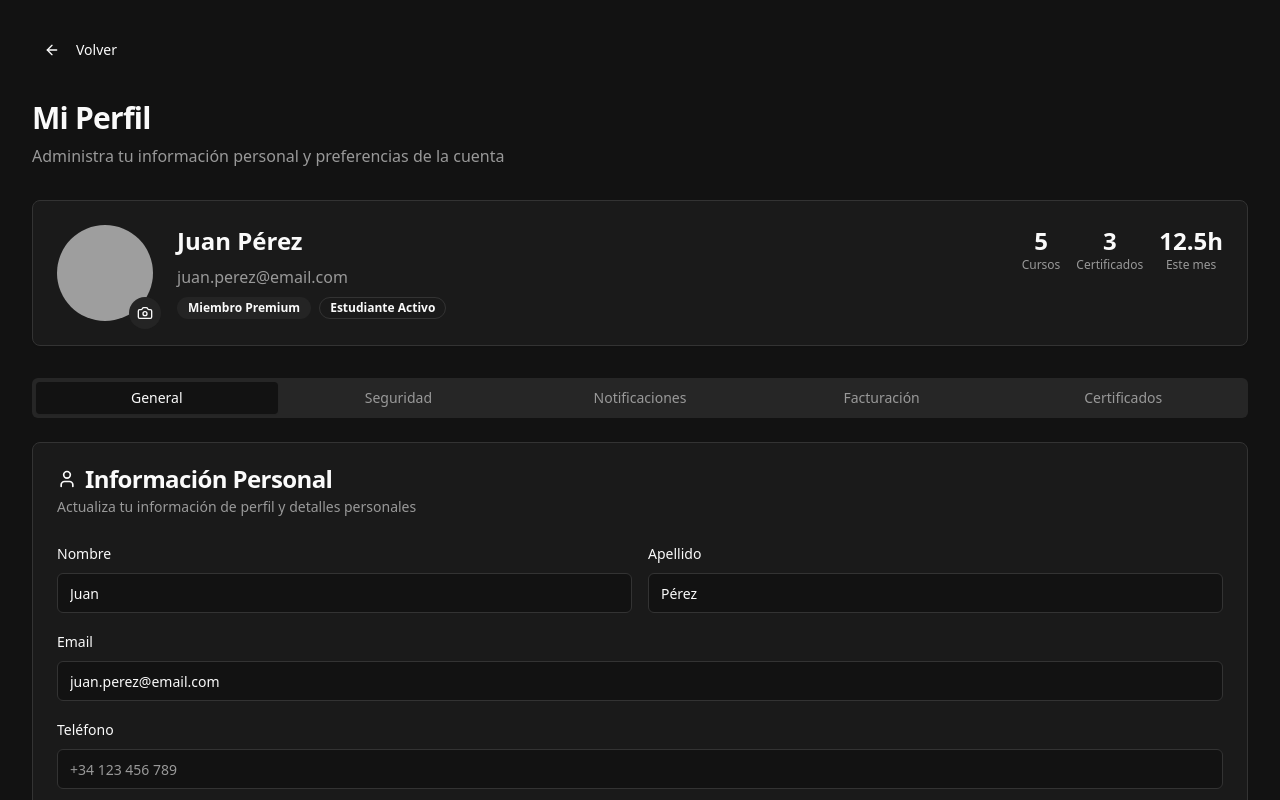
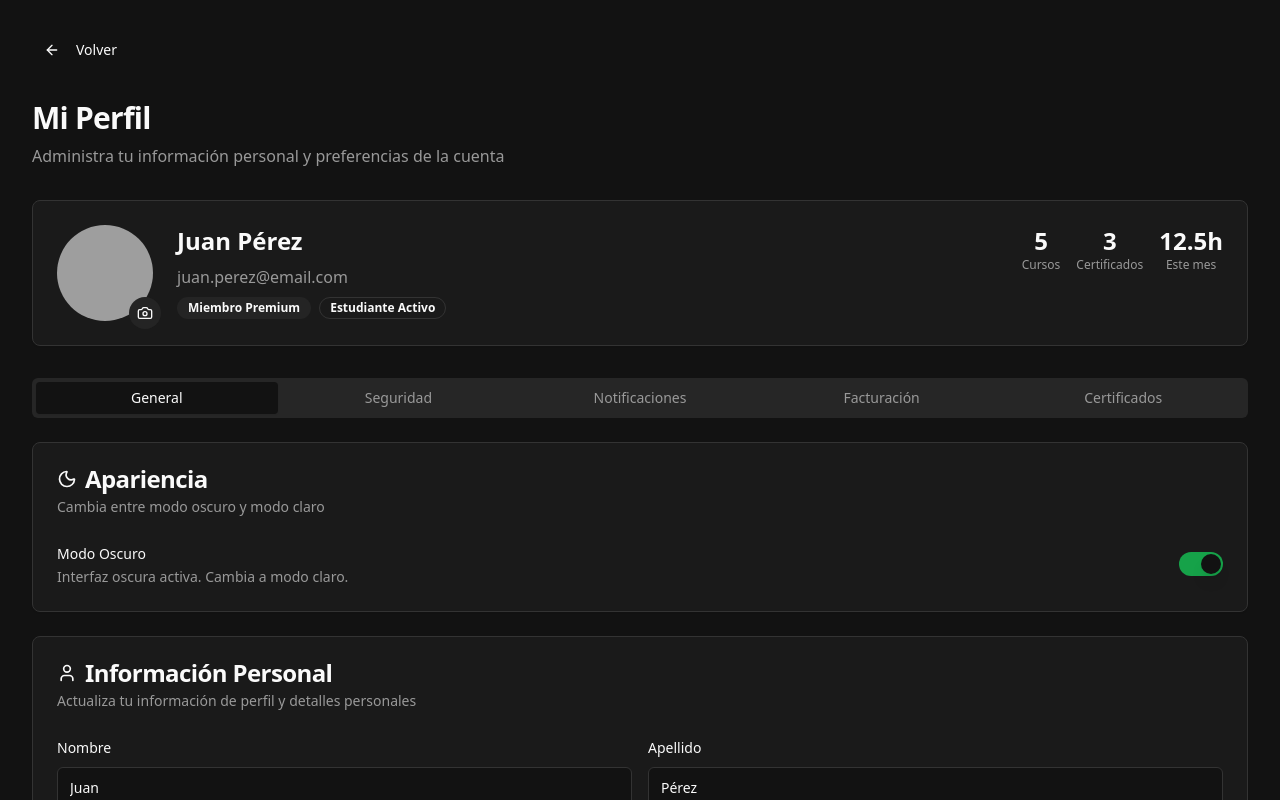
Before and after one commit to kerchaouihamza82-dotcom/kaloke, a Next.js app: page /profile in a window 1280 px wide. Shown: the top 800 px of the page. Built offline with nearby package versions, Linux system fonts and the light colour scheme; grey boxes are pictures that could not be loaded.

Commit message:
feat: add dark mode toggle to profile page
Create `useTheme` hook and add dynamic dark mode toggle in General tab.

```diff
--- a/app/profile/page.tsx
+++ b/app/profile/page.tsx
@@ -9,11 +9,13 @@ import { Avatar, AvatarFallback, AvatarImage } from "@/components/ui/avatar"
 import { Badge } from "@/components/ui/badge"
 import { Switch } from "@/components/ui/switch"
 import { Separator } from "@/components/ui/separator"
-import { Camera, Mail, User, Lock, Bell, CreditCard, Award, ArrowLeft } from "lucide-react"
+import { Camera, Mail, User, Lock, Bell, CreditCard, Award, ArrowLeft, Sun, Moon } from "lucide-react"
 import { useRouter } from "next/navigation"
+import { useTheme } from "@/hooks/use-theme"
 
 export default function ProfilePage() {
   const router = useRouter()
+  const { theme, toggleTheme } = useTheme()
 
   return (
     <div className="space-y-8 p-8">
@@ -90,6 +92,35 @@ export default function ProfilePage() {
 
         {/* General Tab */}
         <TabsContent value="general" className="space-y-6">
+          {/* Theme Toggle */}
+          <Card>
+            <CardHeader>
+              <CardTitle className="flex items-center gap-2">
+                {theme === "dark" ? <Moon className="h-5 w-5" /> : <Sun className="h-5 w-5" />}
+                Apariencia
+              </CardTitle>
+              <CardDescription>
+                Cambia entre modo oscuro y modo claro
+              </CardDescription>
+            </CardHeader>
+            <CardContent>
+              <div className="flex items-center justify-between">
+                <div className="space-y-0.5">
+                  <Label>Modo Oscuro</Label>
+                  <p className="text-sm text-muted-foreground">
+                    {theme === "dark"
+                      ? "Interfaz oscura activa. Cambia a modo claro."
+                      : "Interfaz clara activa. Cambia a modo oscuro."}
+                  </p>
+                </div>
+                <Switch
+                  checked={theme === "dark"}
+                  onCheckedChange={toggleTheme}
+                />
+              </div>
+            </CardContent>
+          </Card>
+
           <Card>
             <CardHeader>
               <CardTitle className="flex items-center gap-2">
--- /dev/null
+++ b/hooks/use-theme.ts
@@ -0,0 +1,28 @@
+"use client"
+
+import { useState, useEffect, useCallback } from "react"
+
+type Theme = "dark" | "light"
+
+export function useTheme() {
+  const [theme, setThemeState] = useState<Theme>("dark")
+
+  useEffect(() => {
+    const stored = localStorage.getItem("kaloke-theme") as Theme | null
+    const initial = stored || "dark"
+    setThemeState(initial)
+    document.documentElement.classList.toggle("dark", initial === "dark")
+  }, [])
+
+  const setTheme = useCallback((t: Theme) => {
+    setThemeState(t)
+    localStorage.setItem("kaloke-theme", t)
+    document.documentElement.classList.toggle("dark", t === "dark")
+  }, [])
+
+  const toggleTheme = useCallback(() => {
+    setTheme(theme === "dark" ? "light" : "dark")
+  }, [theme, setTheme])
+
+  return { theme, setTheme, toggleTheme }
+}
```
